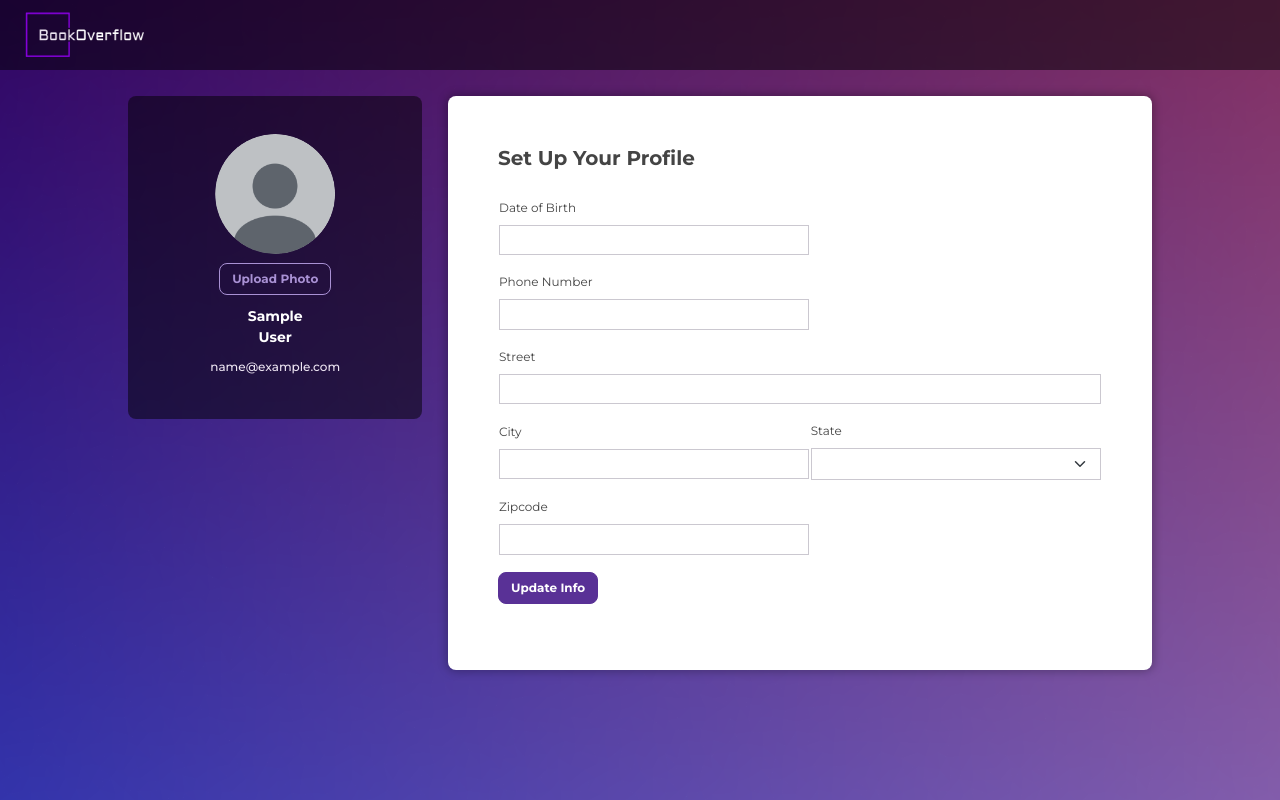
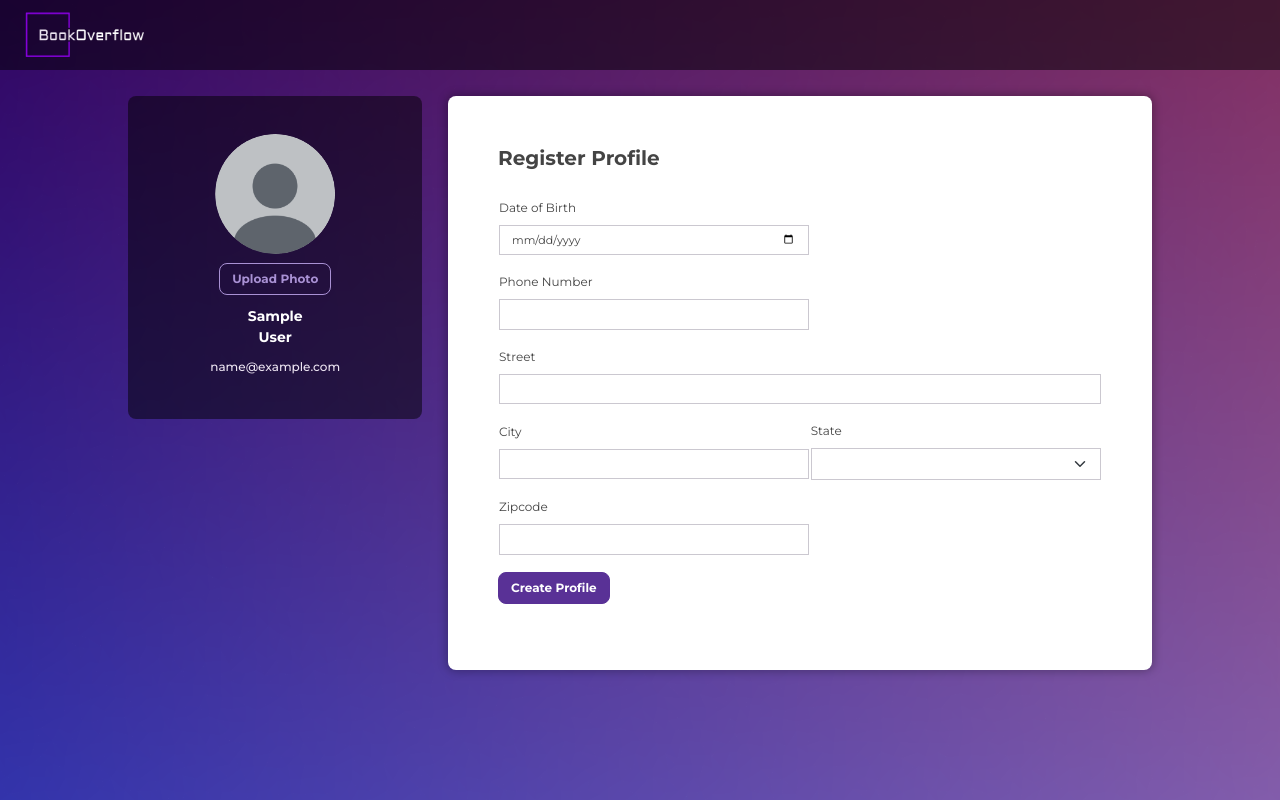
Before and after one commit to book-overflow/django-app, a Django app: page /register/profile in a window 1280 px wide. Run offline with Django 4.2, Linux system fonts and the light colour scheme; the visitor is signed in with stand-in values (Sample User, id 1); some libraries are stand-ins or nearby versions.

Commit message:
Reverted DOB form field and updated names in registerProfile html

```diff
--- a/src/django/app/user/templates/registerProfile.html
+++ b/src/django/app/user/templates/registerProfile.html
@@ -21,7 +21,7 @@
                 <div style="position: relative; display: block; margin: 2%; text-align: center; color: #eee6f3; font-size: 12px; font-family: Montserrat; font-weight: 500; word-wrap: break-word">{{ user.email }}</div>
             </div>
             <div class="set-profile">
-                <h1 class="form-heading">Set Up Your Profile</h1>
+                <h1 class="form-heading">Register Profile</h1>
                 <form method="POST" class="form" enctype="multipart/form-data">
                     {% csrf_token %}
                     <div class="form-group" id="profileForm">
@@ -29,7 +29,7 @@
                         <tr><td>
                           <div id="div_id_date_of_birth" class="mb-3">
                             <label for="id_date_of_birth"  class="form-label">Date of Birth</label>
-                            <input required class="textinput form-control" type="text" name="date_of_birth" value="{{ user.date_of_birth | date:'Y-m-d' }}" id="id_date_of_birth">
+                            <input required class="textinput form-control" type="date" name="date_of_birth" value="{{user.date_of_birth.year}}-{{user.date_of_birth.month}}-{{user.date_of_birth.day}}" id="id_date_of_birth">
                           </div>
                         </td></tr>
                         <tr><td>
@@ -123,7 +123,7 @@
                       </table>
                     </div>
                     <div class="form-group">
-                      <button id="form-button" class="btn btn-primary" type="submit">Update Info</button>
+                      <button id="form-button" class="btn btn-primary" type="submit">Create Profile</button>
                     </div>
                 </form>
               <div class="error-msg form" style="min-height: 30px;">
```
Also changed, not shown: src/django/app/media/profile/ai_photo_1.jpeg (added), src/django/app/media/profile/ai_photo_1_Yys67bc.jpeg (added), src/django/app/media/profile/ai_photo_1_jNlfV3k.jpeg (added), src/django/app/media/profile/ai_photo_2.jpeg (added), src/django/app/media/profile/ai_random_photo.jpeg (added), src/django/app/media/profile/random_ai_photo.jpeg (added), 1 other file.
